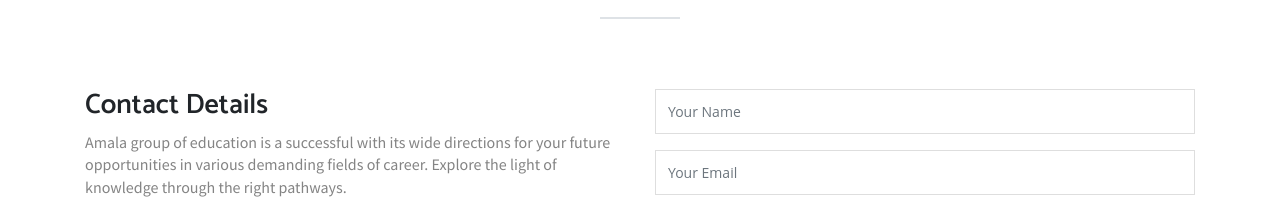
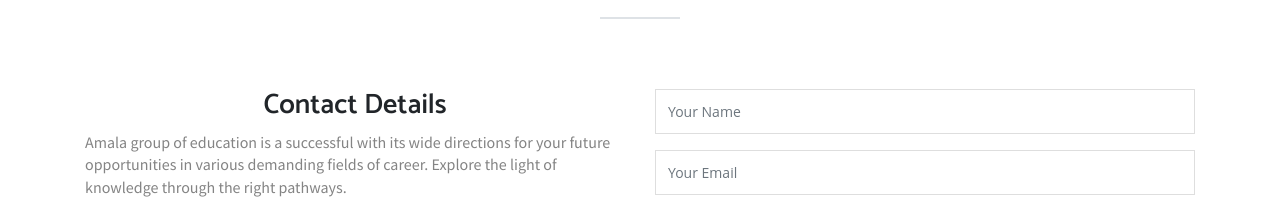
Before and after one commit to rittobabuc/amala_educational_consultancy, a plain HTML site: page contact.html in a window 1280 px wide. Shown: the part 454-662 px from the top of the page. Drawn offline with Linux system fonts and the light colour scheme; files whose address does not match are found by name.

Commit message:
contact hearde align center

```diff
--- a/contact.html
+++ b/contact.html
@@ -125,7 +125,7 @@
                 <!-- /section title -->
                 <!-- Contact Details -->
                 <div class="contact-details col-md-6 ">
-                    <h3>Contact Details</h3>
+                    <center><h3>Contact Details</h3></center>
                     <p>Amala group of education is a successful with its wide directions for your future opportunities in various demanding fields of career. Explore the light of knowledge through the right pathways.</p>
                     <ul class="contact-short-info">
                         <li>
```
